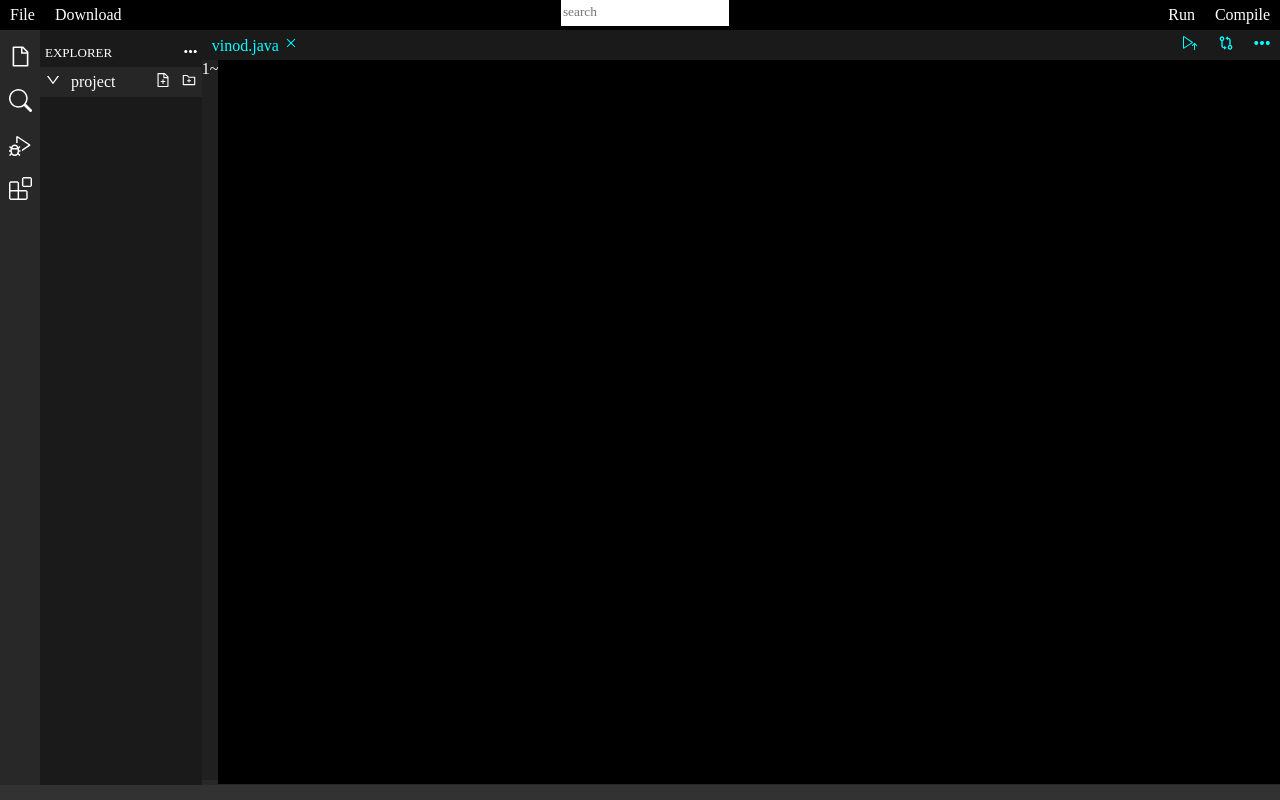
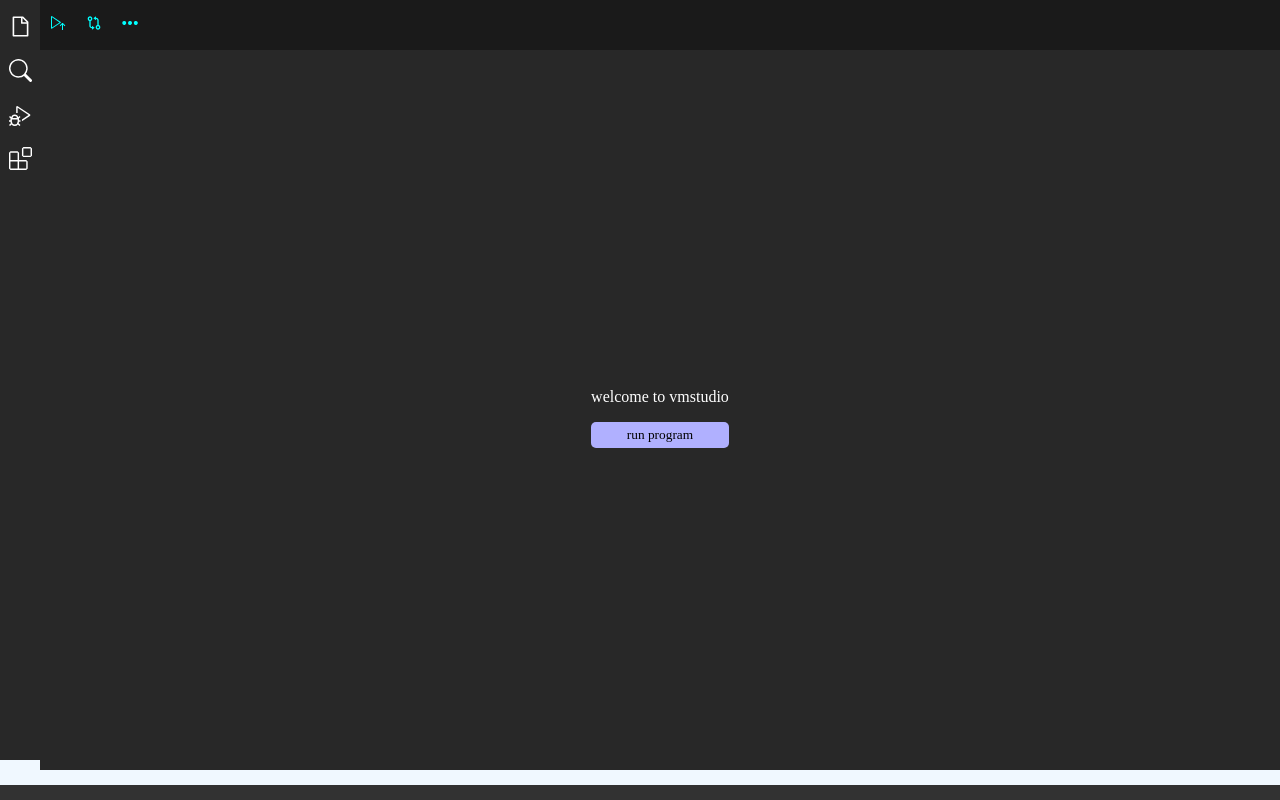
Before and after one commit to vm21242124/codestudio-frotend, a React (Create React App) app: page /editor in a window 1280 px wide. Built offline with nearby package versions, Linux system fonts and the light colour scheme.

Commit message:
snippent

```diff
--- a/src/Pages/Editor/Editor.jsx
+++ b/src/Pages/Editor/Editor.jsx
@@ -1,8 +1,7 @@
 import React from "react";
 
-import FileExplorer from "../../components/FileExplorer/FileExplorer";
 import LeftMenu from "../../components/LeftMenu/LeftMenu";
-import Menu from "../../components/menu/Menu";
+
 import CodePallete from "../../components/pallate/CodePallete";
 
 import "./Editor.css";
@@ -10,15 +9,9 @@ import Editorfooter from "../../components/Editorfooter/Editorfooter";
 const Editor = () => {
   return (
     <div className="editor">
-      <div className="runbtn">
-        <Menu />
-      </div>
       <div className="lefe">
         <div className="leftMenu">
           <LeftMenu />
-        </div>
-        <div className="filehandler">
-          <FileExplorer />
         </div>
         <div className="pallete">
           <CodePallete />
--- a/src/ReduxStore/Reducers/Reduceruser.js
+++ b/src/ReduxStore/Reducers/Reduceruser.js
@@ -1,15 +1,19 @@
 import { createReducer } from "@reduxjs/toolkit";
 const intialstate={
-    user:null
+    user:null,
+    language:"java"
 }
 
 export const userReducer=createReducer(intialstate,{
 
     setuser:(state,action)=>{
-        // state.user="vinod"
+
         state.user=action.payload;
     },
     removeuser:(state)=>{
         state.user=null;
+    },
+    setlangauge:(state,action)=>{
+        state.language=action.payload;
     }
 });
--- a/src/components/codeplate/NumberedTextArea.jsx
+++ b/src/components/codeplate/NumberedTextArea.jsx
@@ -1,30 +1,33 @@
-import React, { useState, useRef, useEffect } from "react";
+import React, { useRef } from "react";
+import { useSelector } from "react-redux";
+import { snippet } from "../../tempdata/snippets.js";
 
 function NumberedTextarea() {
-  const [lines, setLines] = useState([]);
-  const textareaRef = useRef(null);
+  const lang = useSelector((state) => state.user.language);
+  let def = "";
+  switch (lang) {
+    case "cpp":
+      def = snippet.cpp;
+      break;
+    case "java":
+      def = snippet.java;
+      break;
 
-  useEffect(() => {
-    const textarea = textareaRef.current;
-    const updateLines = () => {
-      const lines = textarea.value.split("\n");
-      setLines(lines);
-    };
-    updateLines();
-    textarea.addEventListener("input", updateLines);
-    return () => {
-      textarea.removeEventListener("input", updateLines);
-    };
-  }, []);
+    case "python":
+      def = snippet.python;
+      break;
+
+    case "c":
+      def = snippet.c;
+      break;
+    default:
+      def = "java";
+      break;
+  }
 
   return (
     <div className="numbered-textarea">
-      <div className="line-number">
-        {lines.map((line, index) => (
-          <div key={index}>{index + 1}~</div>
-        ))}
-      </div>
-      <textarea className="edit" ref={textareaRef} />
+      <textarea value={def}  className="edit"/>
     </div>
   );
 }
--- a/src/components/menu/Menu.css
+++ /dev/null
@@ -1,17 +0,0 @@
-.menu{
-    display: flex;
-    justify-content: space-between;
-    width: 100%;
-    align-items: center;
-    background-color: black;
-    color: white;
-    height: 30px;
-}
-.menu span{
-    margin: 10px;
-    cursor: pointer;
-}
-.menu span:hover{
-    color: rgb(177, 176, 255);
-    text-decoration: double;
-}
--- a/src/components/menu/Menu.jsx
+++ /dev/null
@@ -1,21 +0,0 @@
-import React from "react";
-import './Menu.css'
-const Menu = () => {
-  return (
-    <div className="menu">
-      <div className="leftmenu">
-        <span>File</span>
-        <span>Download</span>
-      </div>
-      <div className="midlemenu">
-        <input className="in1" type="text" placeholder="search"  />
-      </div>
-      <div className="rightmenu">
-        <span>Run</span>
-        <span>Compile</span>
-      </div>
-    </div>
-  );
-};
-
-export default Menu;
--- a/src/components/pallate/CodePallete.css
+++ b/src/components/pallate/CodePallete.css
@@ -7,15 +7,29 @@
     color: white;
 }
 .plate{
-    height:90vh !important;
-    width: 100%;
+    display: flex;
+
+    width: 95%;
+    height:90vh;
+
+}
+.input{
+    width: 95%;
+    height: 90vh;
+    background-color: white;
+    margin-left: 5px;
+}
+.sellang{
+    display: flex;
+    justify-content: space-around;
+    width: 30%;
 }
 .topmenufile{
     display: flex;
     justify-content: space-between;
     align-items: center;
     width: 100%;
-    height: 30px;
+    height: 50px;
     background-color: rgb(26, 26, 26);
     color: aqua;
 }
--- a/src/components/pallate/CodePallete.jsx
+++ b/src/components/pallate/CodePallete.jsx
@@ -1,29 +1,55 @@
 import React, { useState } from "react";
 import "./CodePallete.css";
 import NumberedTextarea from "../codeplate/NumberedTextArea";
-import {VscRunAbove,VscClose} from 'react-icons/vsc'
-import {BiGitCompare} from 'react-icons/bi'
-import {SlOptions} from 'react-icons/sl'
+import { VscRunAbove } from "react-icons/vsc";
+import { BiGitCompare } from "react-icons/bi";
+import { SlOptions } from "react-icons/sl";
+import { useDispatch } from "react-redux";
 const CodePallete = () => {
-  const [fileOpen, setFileopen] = useState(false);
+  const [fileOpen, setFileopen] = useState(true);
+  const dispatch=useDispatch();
+  const setLang=(lang)=>{
+
+    dispatch({
+      type:"setlangauge",
+      payload:lang
+    })
+  }
   return (
     <>
       <div className="topmenufile">
-        <div className="openfiles"><span>vinod.java <VscClose/></span></div>
+        {fileOpen?"":
+         <div className="sellang">
+         <button onClick={()=>setLang("java")} className="tbutton">java</button>
+         <button onClick={()=>setLang("cpp")} className="tbutton">c++</button>
+         <button onClick={()=>setLang("c")} className="tbutton">c</button>
+         <button onClick={()=>setLang("python")} className="tbutton">python</button>
+       </div>}
+
         <div className="rightrunoptions">
-          <span><VscRunAbove/></span>
-          <span><BiGitCompare/></span>
-          <span><SlOptions/></span>
+          <span>
+            <VscRunAbove />
+          </span>
+          <span>
+            <BiGitCompare />
+          </span>
+          <span>
+            <SlOptions />
+          </span>
         </div>
       </div>
       <div className="codepallet">
         {fileOpen ? (
           <div className="infor">
             <p>welcome to vmstudio</p>
+            <button onClick={(e) => setFileopen(false)} className="lgbutton">
+              run program
+            </button>
           </div>
         ) : (
           <div className="plate">
             <NumberedTextarea />
+            <div className="input"></div>
           </div>
         )}
       </div>
--- a/src/index.css
+++ b/src/index.css
@@ -61,8 +61,7 @@ code {
   color: black;
 }
 .numbered-textarea{
-  display: flex;
-  justify-content: space-around;
+  width: 100%;
 }
 .edit{
   resize: none;
--- /dev/null
+++ b/src/tempdata/snippets.js
@@ -0,0 +1,25 @@
+export const snippet = {
+  java: `class CodeStudio {
+            public static void main(String[] args) {
+                System.out.println("Hello, World!");
+            }
+        }`,
+
+  cpp: `#include <iostream>
+
+    int main() {
+        // Write C++ code here
+        std::cout << "Hello world!";
+
+        return 0;
+    }`,
+  python: `print("Hello world")`,
+  c: `#include <stdio.h>
+
+    int main() {
+        // Write C code here
+        printf("Hello world");
+
+        return 0;
+    }`,
+};
```
